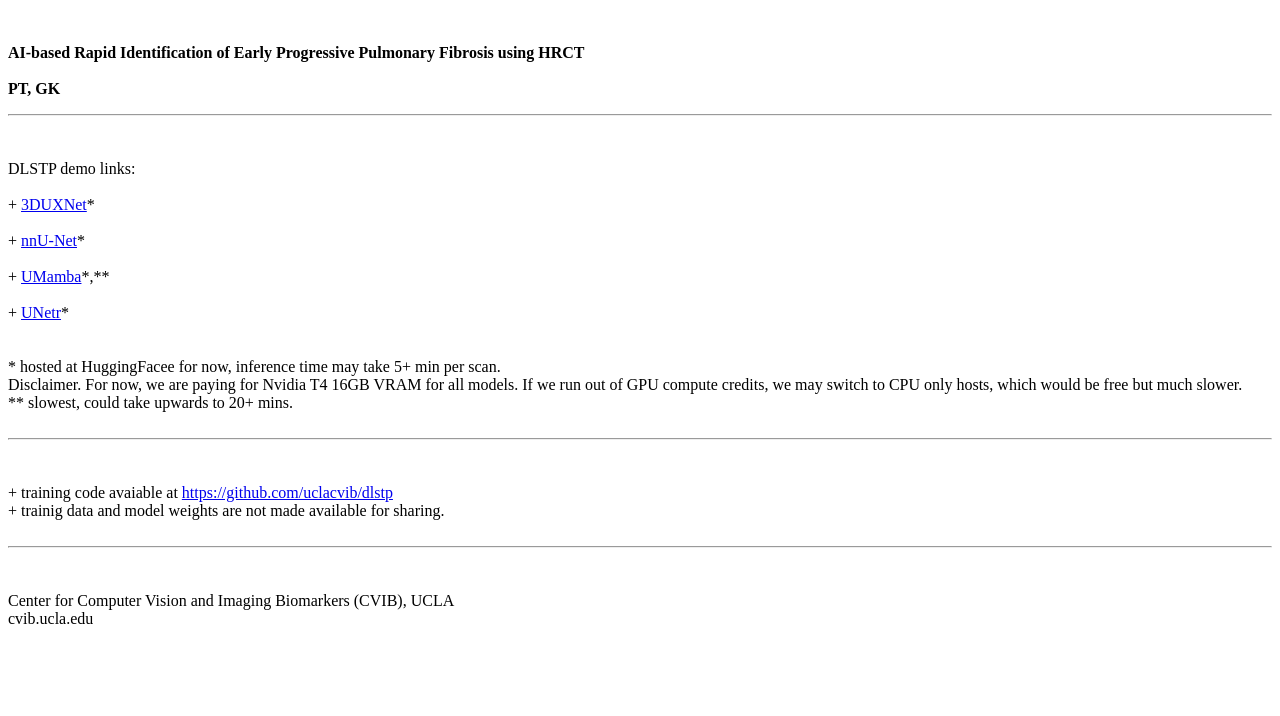
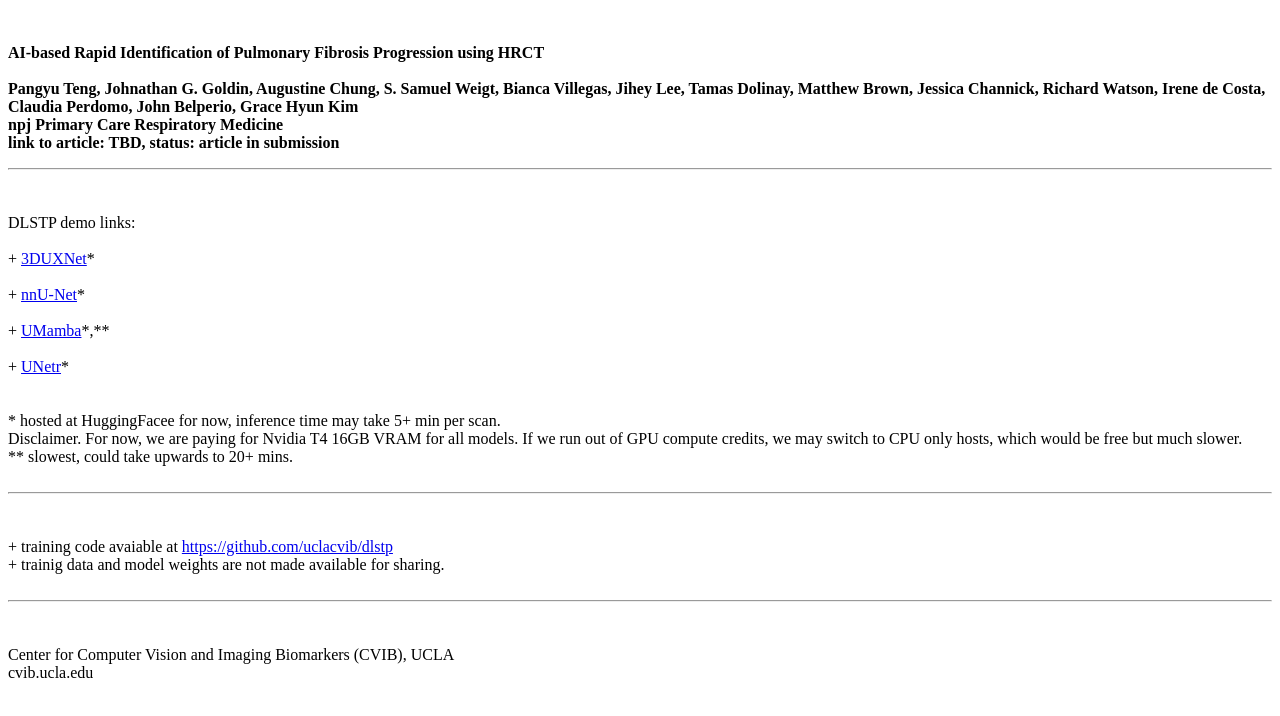
Before and after one commit to uclacvib/dlstp, a plain HTML site: page index.html in a window 1280 px wide. Drawn offline with Linux system fonts and the light colour scheme.

Commit message:
Update title and authors in index.html

```diff
--- a/index.html
+++ b/index.html
@@ -1,9 +1,13 @@
 <p><b>
 <br><br>
-AI-based Rapid Identification of Early Progressive Pulmonary Fibrosis using HRCT
+
+AI-based Rapid Identification of Pulmonary Fibrosis Progression using HRCT
 <br><br>
-PT, GK
+Pangyu Teng, Johnathan G. Goldin, Augustine Chung, S. Samuel Weigt, Bianca Villegas, Jihey Lee, Tamas Dolinay, Matthew Brown, Jessica Channick, Richard Watson, Irene de Costa, Claudia Perdomo, John Belperio, Grace Hyun Kim
 <br>
+npj Primary Care Respiratory Medicine
+<br>
+link to article: TBD, status: article in submission <br>
 </b></p>
 <hr>
 <br><br>
```
